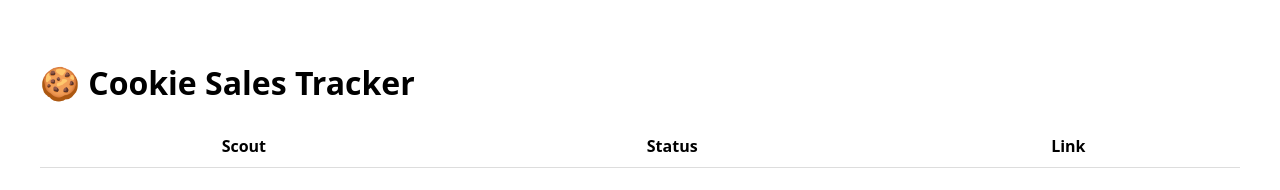
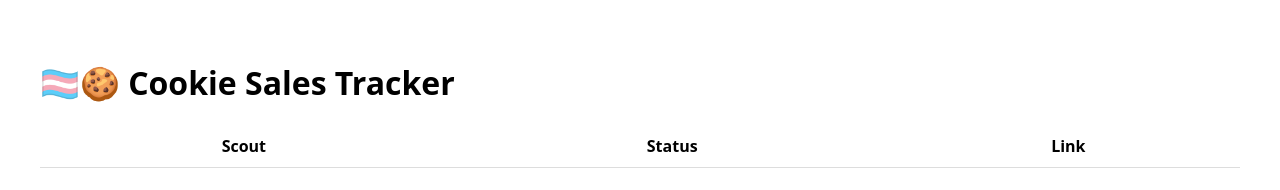
Before and after one commit to cyberne11447758/cookie-tracker, a website: page docs/index.html in a window 1280 px wide. Drawn offline with Linux system fonts and the light colour scheme; no server answers.

Commit message:
Update header emoji in index.html

```diff
--- a/docs/index.html
+++ b/docs/index.html
@@ -12,7 +12,7 @@
   </style>
 </head>
 <body>
-  <h1>🍪 Cookie Sales Tracker</h1>
+  <h1>🏳️‍⚧️🍪 Cookie Sales Tracker</h1>
   <p id="updated"></p>
   <table>
     <thead>
```
